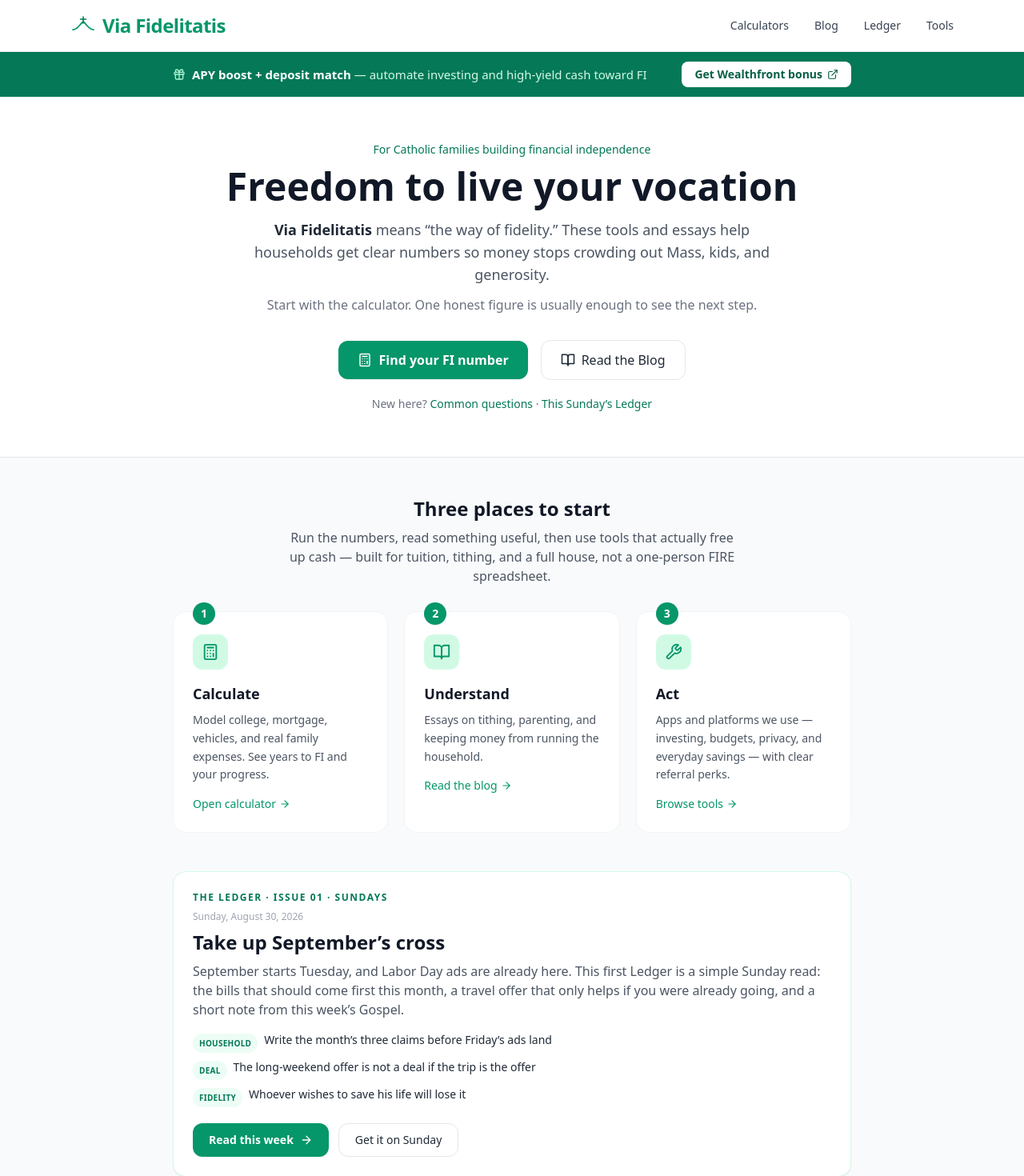
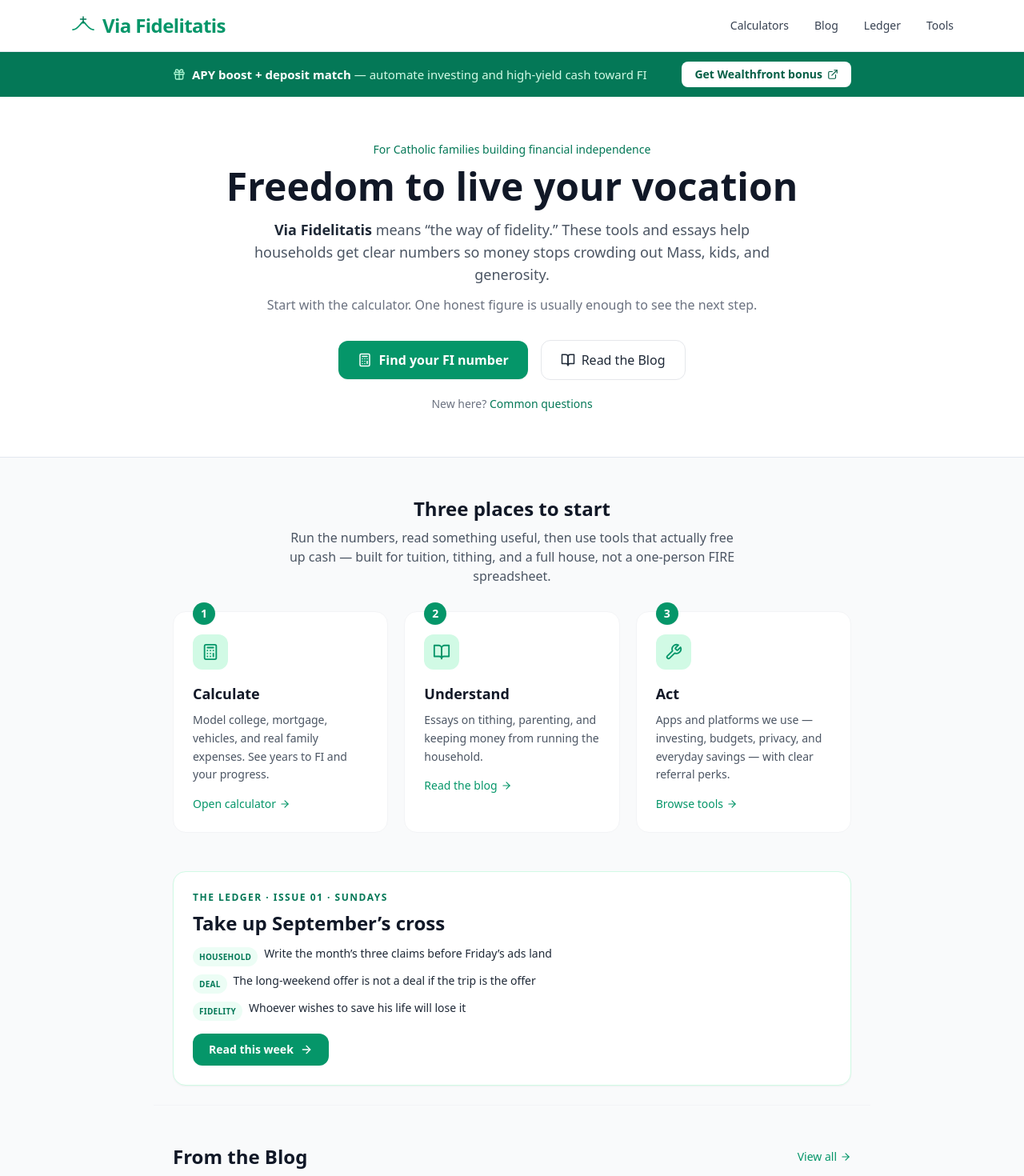
Before and after one commit to daughterpop/super-fi-calc, a React (Vite) app: page / in a window 1280 px wide. Shown: the top 1470 px of the page at 80% size. Built offline with nearby package versions, Linux system fonts and the light colour scheme.

Commit message:
Daily site improvement: Drop duplicate Ledger CTAs on the homepage – August 30, 2026

```diff
--- a/src/App.jsx
+++ b/src/App.jsx
@@ -13,14 +13,12 @@ import ReferralCard from './components/ReferralCard';
 import MiniCalculatorCard from './components/MiniCalculatorCard';
 import LedgerBand from './components/LedgerBand';
 import { allPosts } from './data/posts';
-import { latestEdition } from './data/ledger';
 import { getReferral } from './data/referrals';
 
 function App() {
   // Slot 1 so homepage card usually differs from header strip the same day
   const homeReferral = getReferral({ slot: 1, pool: 'all' });
   const recentPosts = allPosts.slice(0, 3);
-  const latestLedger = latestEdition();
 
   return (
     <div className="min-h-screen bg-gray-50 overflow-x-hidden">
@@ -64,17 +62,6 @@ function App() {
             <Link to="/faq" className="text-emerald-700 hover:text-emerald-800 font-medium underline-offset-2 hover:underline">
               Common questions
             </Link>
-            {latestLedger ? (
-              <>
-                {' · '}
-                <Link
-                  to={`/ledger/${latestLedger.slug}`}
-                  className="text-emerald-700 hover:text-emerald-800 font-medium underline-offset-2 hover:underline"
-                >
-                  This Sunday’s Ledger
-                </Link>
-              </>
-            ) : null}
           </p>
         </div>
       </div>
@@ -130,9 +117,9 @@ function App() {
         </div>
       </div>
 
-      {/* Sunday Ledger — own section, not a blog post */}
+      {/* Sunday Ledger — one card, one CTA; subscribe lives further down */}
       <div className="max-w-4xl mx-auto px-4 sm:px-6 pb-4 sm:pb-6">
-        <LedgerBand />
+        <LedgerBand compact />
       </div>
 
       {/* Recent blog posts */}
--- a/src/components/LedgerBand.jsx
+++ b/src/components/LedgerBand.jsx
@@ -3,7 +3,8 @@ import { ArrowRight } from 'lucide-react';
 import { formatIssue, latestEdition, laneLabel } from '../data/ledger';
 
 /**
- * Compact “this week’s Ledger” card — home, blog index, subscribe thank-you.
+ * Compact “this week’s Ledger” card — home, blog index.
+ * One primary CTA (read this week). Email signup lives on SubscribeForm.
  */
 export default function LedgerBand({ compact = false }) {
   const latest = latestEdition();
@@ -14,7 +15,9 @@ export default function LedgerBand({ compact = false }) {
       <p className="text-[10px] sm:text-xs font-semibold uppercase tracking-[1.5px] text-emerald-700 mb-2">
         The Ledger · {formatIssue(latest)} · Sundays
       </p>
+      {!compact && (
         <p className="text-xs text-gray-400 mb-2">{latest.sundayLabel}</p>
+      )}
       <h2 className="text-xl sm:text-2xl font-bold text-gray-900 mb-2 leading-snug">
         {latest.title}
       </h2>
@@ -23,7 +26,7 @@ export default function LedgerBand({ compact = false }) {
           {latest.lede}
         </p>
       )}
-      <ul className="space-y-2 mb-5">
+      <ul className={`space-y-2 ${compact ? 'mb-4 mt-3' : 'mb-5'}`}>
         {latest.lanes.map((lane) => (
           <li key={lane.lane} className="flex items-start gap-2 text-sm text-gray-800">
             <span className="mt-0.5 shrink-0 text-[10px] font-semibold uppercase tracking-wide px-2 py-0.5 rounded-full bg-emerald-50 text-emerald-700">
@@ -33,20 +36,12 @@ export default function LedgerBand({ compact = false }) {
           </li>
         ))}
       </ul>
-      <div className="flex flex-col sm:flex-row gap-2 sm:gap-3">
       <Link
         to={`/ledger/${latest.slug}`}
         className="inline-flex items-center justify-center gap-2 px-5 py-2.5 bg-emerald-600 hover:bg-emerald-700 text-white font-semibold rounded-xl text-sm transition-colors"
       >
         Read this week <ArrowRight size={16} />
       </Link>
-        <Link
-          to="/subscribe"
-          className="inline-flex items-center justify-center gap-2 px-5 py-2.5 bg-white border border-gray-200 hover:border-emerald-300 text-gray-800 font-medium rounded-xl text-sm transition-colors"
-        >
-          Get it on Sunday
-        </Link>
-      </div>
     </div>
   );
 }
```
Lines whose indentation alone changed are shown as unchanged.
